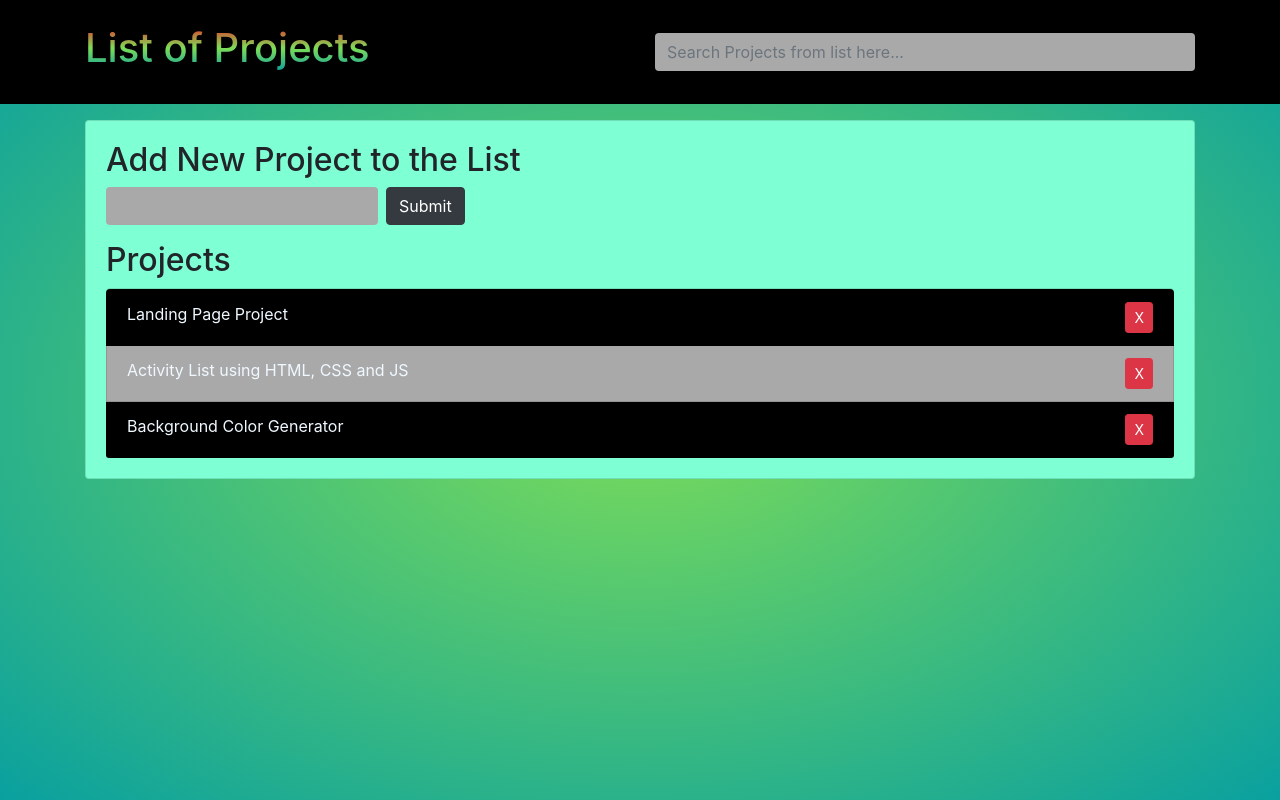
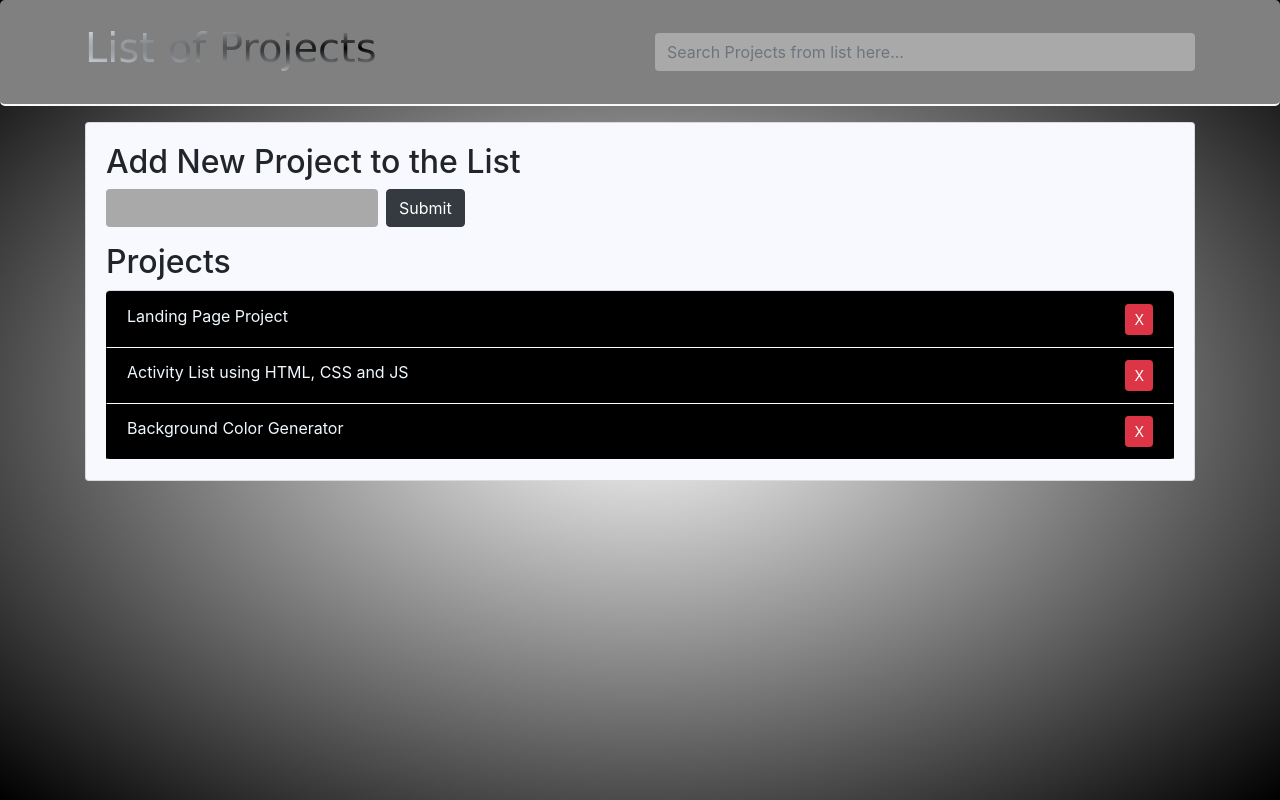
Before and after one commit to littjatt/littjatt.github.io, a plain HTML site: page projects.html in a window 1280 px wide. Drawn offline with nearby package versions, Linux system fonts and the light colour scheme.

Commit message:
Added updated CSS file
Added ned updated CSS file with new BG colors and styles.

```diff
--- a/projectstyle.css
+++ b/projectstyle.css
@@ -1,35 +1,48 @@
 body{
-    background: radial-gradient( #7DDD57, #09A09F) no-repeat fixed;
+    background: radial-gradient( white, black) no-repeat fixed;
 }
 div#main {
-    background-color: aquamarine;
+    background-color: ghostwhite;
     }
 
 header#main-header {
-    background: black;
+    background: grey;
+    border-bottom: 2px solid ghostwhite;
+    border-radius: 5px
 }
 h1#header-title {
-    background: -webkit-linear-gradient( #EE2626, #7DDD57, #09A09F);
+    background: radial-gradient( black, aliceblue);
     -webkit-text-fill-color: transparent;
     -webkit-background-clip: text;
+    font-family: 'Piedra', cursive;
 }
 
 li.list-group-item {
     background: black;
     color: aliceblue;
+    border-bottom: 1px solid snow;
 }
-li:nth-child(even){
+/* li:nth-child(even){
     background-color: darkgray;
     color: aliceblue;
-}
+} */
 li:hover{
     border:2px solid transparent;
+    background-color: darkgray;
     opacity: .90;
+    cursor: pointer;
+    border-bottom:4px solid ghostwhite;
+    border-top: 0px;
+    border-left: 0px;
+    border-right: 0px;
+    border-radius: 5px;
+    font-size: 20px;
+
 }
 
-h1#header-title {
+/* h1#header-title {
     color: rebeccapurple;
-}
+} */
 input#item, input#filter {
     background: darkgray;
     border: none;
```
